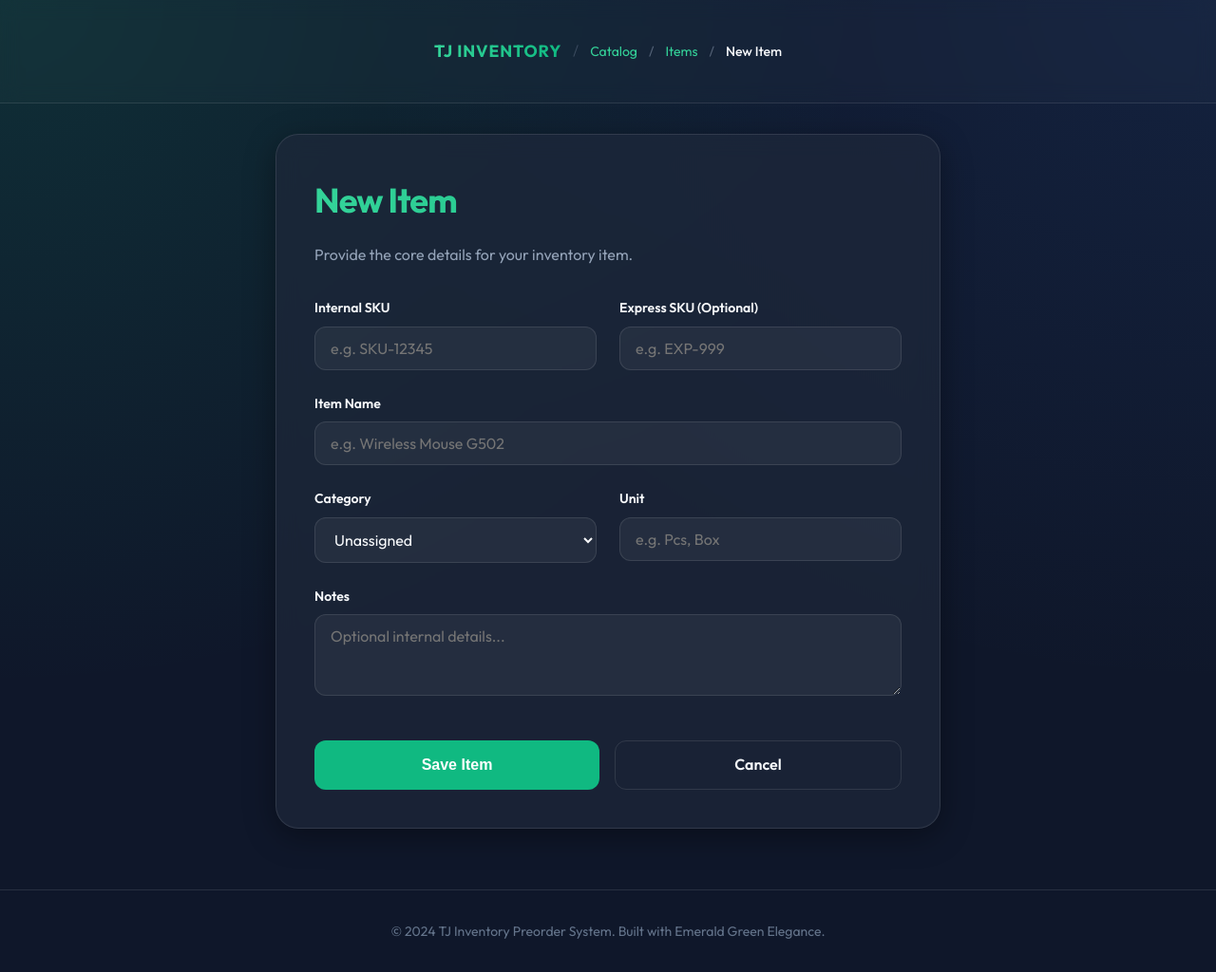
After one commit to lockdoor/tj_inventory, a Django app: page /catalog/items/create/ in a window 1280 px wide. The commit adds this page. Shown: the whole page at 95% size. Run offline with Django 5.2, Linux system fonts and the light colour scheme; the visitor is signed in with stand-in values (Sample User, id 1); data that the repository does not hold is empty.

Commit message:
feat: catalog app item create update

```diff
--- a/django/app/settings.py
+++ b/django/app/settings.py
@@ -25,7 +25,7 @@ SECRET_KEY = 'django-insecure-@^^t-d7mro5+njw5mo(sjsy%ioftgv*gyf1!_z*%rhd=0@ssi2
 # SECURITY WARNING: don't run with debug turned on in production!
 DEBUG = True
 
-ALLOWED_HOSTS = ['localhost', '127.0.0.1', '192.168.12.57']
+ALLOWED_HOSTS = ['localhost', '127.0.0.1', '192.168.12.57', '10.18.207.135']
 
 
 # Application definition
--- a/django/catalog/forms/__init__.py
+++ b/django/catalog/forms/__init__.py
@@ -0,0 +1,2 @@
+from .category_form import CategoryForm
+from .item_form import ItemForm
--- /dev/null
+++ b/django/catalog/forms/item_form.py
@@ -0,0 +1,46 @@
+from django import forms
+from catalog.models import Item, Category
+
+class ItemForm(forms.ModelForm):
+    """
+    Form for creating and updating Items.
+    Styled for the Emerald Green glassmorphism theme.
+    """
+    class Meta:
+        model = Item
+        fields = ['category', 'sku', 'express_sku', 'name', 'unit', 'note']
+        widgets = {
+            'category': forms.Select(attrs={
+                'class': 'form-select'
+            }),
+            'sku': forms.TextInput(attrs={
+                'placeholder': 'Unique internal SKU',
+                'class': 'form-input uppercase'
+            }),
+            'express_sku': forms.TextInput(attrs={
+                'placeholder': 'Optional Express system SKU',
+                'class': 'form-input uppercase'
+            }),
+            'name': forms.TextInput(attrs={
+                'placeholder': 'e.g. iPhone 15 Pro Max',
+                'class': 'form-input'
+            }),
+            'unit': forms.TextInput(attrs={
+                'placeholder': 'e.g. Pcs, Box, Set',
+                'class': 'form-input'
+            }),
+            'note': forms.Textarea(attrs={
+                'placeholder': 'Optional internal notes...',
+                'rows': 3,
+                'class': 'form-textarea'
+            }),
+        }
+
+    def __init__(self, *args, **kwargs):
+        super().__init__(*args, **kwargs)
+        # Filter category to only active categories
+        self.fields['category'].queryset = Category.objects.filter(
+            is_deleted=False,
+            status=Category.Status.ACTIVE
+        )
+        self.fields['category'].empty_label = "Unassigned"
--- /dev/null
+++ b/django/catalog/templates/catalog/item_form.html
@@ -0,0 +1,159 @@
+{% extends "base.html" %}
+
+{% block title %}{{ title }} - TJ Inventory{% endblock %}
+
+{% block breadcrumbs %}
+<a href="{% url 'catalog:catalog-overview' %}" style="color: var(--primary-light); text-decoration: none;">Catalog</a>
+<span style="color: var(--text-dim); opacity: 0.5;">/</span>
+<a href="{% url 'catalog:item-list' %}" style="color: var(--primary-light); text-decoration: none;">Items</a>
+<span style="color: var(--text-dim); opacity: 0.5;">/</span>
+<span style="color: var(--text-main); font-weight: 500;">{{ title }}</span>
+{% endblock %}
+
+{% block content %}
+<div class="container-sm">
+    <div class="glass-card" style="max-width: 700px; margin: 0 auto;">
+        <!-- Header -->
+        <div style="margin-bottom: 2rem;">
+            <h1 class="text-gradient" style="font-size: 2.25rem; font-weight: 700;">{{ title }}</h1>
+            <p style="color: var(--text-dim); margin-top: 0.5rem;">Provide the core details for your inventory item.</p>
+        </div>
+
+        <form method="post" novalidate>
+            {% csrf_token %}
+
+            {% if form.non_field_errors %}
+                <div class="alert alert-error" style="margin-bottom: 1.5rem;">
+                    {% for error in form.non_field_errors %}
+                        <p>{{ error }}</p>
+                    {% endfor %}
+                </div>
+            {% endif %}
+
+            <div style="display: grid; grid-template-columns: 1fr 1fr; gap: 1.5rem;">
+                <!-- SKU -->
+                <div class="form-group" style="margin-bottom: 1.5rem; grid-column: span 1;">
+                    <label for="{{ form.sku.id_for_label }}" style="display: block; margin-bottom: 0.5rem; font-weight: 600; color: var(--text-main);">
+                        Internal SKU
+                    </label>
+                    <input type="text"
+                           name="{{ form.sku.name }}"
+                           id="{{ form.sku.id_for_label }}"
+                           class="form-control uppercase {% if form.sku.errors %}is-invalid{% endif %}"
+                           placeholder="e.g. SKU-12345"
+                           value="{{ form.sku.value|default:'' }}">
+                    {% if form.sku.errors %}
+                        <div style="color: var(--error); font-size: 0.8rem; margin-top: 0.3rem;">
+                            {{ form.sku.errors.0 }}
+                        </div>
+                    {% endif %}
+                </div>
+
+                <!-- Express SKU -->
+                <div class="form-group" style="margin-bottom: 1.5rem; grid-column: span 1;">
+                    <label for="{{ form.express_sku.id_for_label }}" style="display: block; margin-bottom: 0.5rem; font-weight: 600; color: var(--text-main);">
+                        Express SKU (Optional)
+                    </label>
+                    <input type="text"
+                           name="{{ form.express_sku.name }}"
+                           id="{{ form.express_sku.id_for_label }}"
+                           class="form-control uppercase {% if form.express_sku.errors %}is-invalid{% endif %}"
+                           placeholder="e.g. EXP-999"
+                           value="{{ form.express_sku.value|default:'' }}">
+                    {% if form.express_sku.errors %}
+                        <div style="color: var(--error); font-size: 0.8rem; margin-top: 0.3rem;">
+                            {{ form.express_sku.errors.0 }}
+                        </div>
+                    {% endif %}
+                </div>
+            </div>
+
+            <!-- Item Name -->
+            <div class="form-group" style="margin-bottom: 1.5rem;">
+                <label for="{{ form.name.id_for_label }}" style="display: block; margin-bottom: 0.5rem; font-weight: 600; color: var(--text-main);">
+                    Item Name
+                </label>
+                <input type="text"
+                       name="{{ form.name.name }}"
+                       id="{{ form.name.id_for_label }}"
+                       class="form-control {% if form.name.errors %}is-invalid{% endif %}"
+                       placeholder="e.g. Wireless Mouse G502"
+                       value="{{ form.name.value|default:'' }}">
+                {% if form.name.errors %}
+                    <div style="color: var(--error); font-size: 0.8rem; margin-top: 0.3rem;">
+                        {{ form.name.errors.0 }}
+                    </div>
+                {% endif %}
+            </div>
+
+            <div style="display: grid; grid-template-columns: 1fr 1fr; gap: 1.5rem;">
+                <!-- Category -->
+                <div class="form-group" style="margin-bottom: 1.5rem;">
+                    <label for="{{ form.category.id_for_label }}" style="display: block; margin-bottom: 0.5rem; font-weight: 600; color: var(--text-main);">
+                        Category
+                    </label>
+                    <select name="{{ form.category.name }}"
+                            id="{{ form.category.id_for_label }}"
+                            class="form-control {% if form.category.errors %}is-invalid{% endif %}">
+                        {% for value, label in form.fields.category.choices %}
+                            <option value="{{ value }}" {% if form.category.value|stringformat:"s" == value|stringformat:"s" %}selected{% endif %}>
+                                {{ label }}
+                            </option>
+                        {% endfor %}
+                    </select>
+                    {% if form.category.errors %}
+                        <div style="color: var(--error); font-size: 0.8rem; margin-top: 0.3rem;">
+                            {{ form.category.errors.0 }}
+                        </div>
+                    {% endif %}
+                </div>
+
+                <!-- Unit -->
+                <div class="form-group" style="margin-bottom: 1.5rem;">
+                    <label for="{{ form.unit.id_for_label }}" style="display: block; margin-bottom: 0.5rem; font-weight: 600; color: var(--text-main);">
+                        Unit
+                    </label>
+                    <input type="text"
+                           name="{{ form.unit.name }}"
+                           id="{{ form.unit.id_for_label }}"
+                           class="form-control {% if form.unit.errors %}is-invalid{% endif %}"
+                           placeholder="e.g. Pcs, Box"
+                           value="{{ form.unit.value|default:'' }}">
+                    {% if form.unit.errors %}
+                        <div style="color: var(--error); font-size: 0.8rem; margin-top: 0.3rem;">
+                            {{ form.unit.errors.0 }}
+                        </div>
+                    {% endif %}
+                </div>
+            </div>
+
+            <!-- Note -->
+            <div class="form-group" style="margin-bottom: 1.5rem;">
+                <label for="{{ form.note.id_for_label }}" style="display: block; margin-bottom:0.5rem; font-weight: 600; color: var(--text-main);">
+                    Notes
+                </label>
+                <textarea name="{{ form.note.name }}"
+                          id="{{ form.note.id_for_label }}"
+                          class="form-control {% if form.note.errors %}is-invalid{% endif %}"
+                          rows="3"
+                          placeholder="Optional internal details...">{{ form.note.value|default:'' }}</textarea>
+                {% if form.note.errors %}
+                    <div style="color: var(--error); font-size: 0.8rem; margin-top: 0.3rem;">
+                        {{ form.note.errors.0 }}
+                    </div>
+                {% endif %}
+            </div>
+
+            <!-- Actions -->
+            <div style="margin-top: 2.5rem; display: flex; gap: 1rem;">
+                <button type="submit" class="btn btn-primary" style="flex: 1;">
+                    Save Item
+                </button>
+                <a href="{% url 'catalog:item-list' %}" class="btn btn-outline" style="flex: 1; text-align: center; text-decoration: none;">
+                    Cancel
+                </a>
+            </div>
+        </form>
+    </div>
+</div>
+{% endblock %}
--- a/django/catalog/templates/catalog/item_list.html
+++ b/django/catalog/templates/catalog/item_list.html
@@ -18,7 +18,7 @@
         </div>
         <div style="display: flex; gap: 1rem;">
             {% if perms.catalog.add_item %}
-                <a href="#" class="btn btn-primary" style="display: inline-flex; align-items: center; gap: 0.5rem; text-decoration: none;">
+                <a href="{% url 'catalog:item-create' %}" class="btn btn-primary" style="display: inline-flex; align-items: center; gap: 0.5rem; text-decoration: none;">
                     <svg xmlns="http://www.w3.org/2000/svg" width="20" height="20" viewBox="0 0 24 24" fill="none" stroke="currentColor" stroke-width="2.5" stroke-linecap="round" stroke-linejoin="round"><line x1="12" y1="5" x2="12" y2="19"></line><line x1="5" y1="12" x2="19" y2="12"></line></svg>
                     Add Item
                 </a>
@@ -69,7 +69,7 @@
                         <td style="padding: 1.25rem 1.5rem; text-align: right;">
                             <div style="display: flex; gap: 0.5rem; justify-content: flex-end;">
                                 {% if perms.catalog.change_item %}
-                                    <a href="#" class="btn btn-icon" title="Update">
+                                    <a href="{% url 'catalog:item-update' item.pk %}" class="btn btn-icon" title="Update">
                                         <svg xmlns="http://www.w3.org/2000/svg" width="16" height="16" viewBox="0 0 24 24" fill="none" stroke="currentColor" stroke-width="2" stroke-linecap="round" stroke-linejoin="round"><path d="M11 4H4a2 2 0 0 0-2 2v14a2 2 0 0 0 2 2h14a2 2 0 0 0 2-2v-7"></path><path d="M18.5 2.5a2.121 2.121 0 0 1 3 3L12 15l-4 1 1-4 9.5-9.5z"></path></svg>
                                     </a>
                                 {% endif %}
@@ -86,7 +86,7 @@
                         <td colspan="6" style="padding: 4rem 1.5rem; text-align: center;">
                             <div style="color: var(--text-muted); font-size: 1.1rem; margin-bottom: 1.5rem;">No items found in the catalogue.</div>
                             {% if perms.catalog.add_item %}
-                                <a href="#" class="btn btn-primary" style="text-decoration: none;">Create Your First Item</a>
+                                <a href="{% url 'catalog:item-create' %}" class="btn btn-primary" style="text-decoration: none;">Create Your First Item</a>
                             {% endif %}
                         </td>
                     </tr>
--- a/django/catalog/templates/catalog/overview.html
+++ b/django/catalog/templates/catalog/overview.html
@@ -75,7 +75,7 @@
             <div style="display: flex; gap: 1rem;">
                 <a href="{% url 'catalog:item-list' %}" class="btn btn-primary" style="flex: 1; text-align: center; text-decoration: none;">View Items</a>
                 {% if perms.catalog.add_item %}
-                    <a href="#" class="btn btn-outline" style="flex: 1; text-align: center; text-decoration: none;">+ Add Item</a>
+                    <a href="{% url 'catalog:item-create' %}" class="btn btn-outline" style="flex: 1; text-align: center; text-decoration: none;">+ Add Item</a>
                 {% endif %}
             </div>
         </div>
--- a/django/catalog/urls.py
+++ b/django/catalog/urls.py
@@ -8,7 +8,7 @@ from catalog.views.category_views import (
     CategoryTrashListView,
     CategoryRestoreView
 )
-from catalog.views.item_views import ItemListView
+from catalog.views.item_views import ItemListView, ItemCreateView, ItemUpdateView
 from catalog.views.catalog_views import CatalogOverviewView
 
 app_name = 'catalog'
@@ -28,4 +28,6 @@ urlpatterns = [
 
     # Items
     path('items/', ItemListView.as_view(), name='item-list'),
+    path('items/create/', ItemCreateView.as_view(), name='item-create'),
+    path('items/<int:pk>/update/', ItemUpdateView.as_view(), name='item-update'),
 ]
--- a/django/catalog/views/item_views.py
+++ b/django/catalog/views/item_views.py
@@ -1,8 +1,9 @@
-from django.shortcuts import render
-from django.views.generic import ListView
+from django.urls import reverse_lazy
+from django.views.generic import ListView, CreateView, UpdateView
 from django.contrib.auth.mixins import LoginRequiredMixin, PermissionRequiredMixin
 from catalog.models import Item
 from catalog.services.item_service import ItemService
+from catalog.forms import ItemForm
 
 class ItemListView(LoginRequiredMixin, PermissionRequiredMixin, ListView):
     """
@@ -20,3 +21,66 @@ class ItemListView(LoginRequiredMixin, PermissionRequiredMixin, ListView):
         Return active items with optimized category lookups.
         """
         return ItemService.list_active()
+
+class ItemCreateView(LoginRequiredMixin, PermissionRequiredMixin, CreateView):
+    """
+    Form view for creating a new item.
+    Utilizes ItemService for creation logic and audit tracking.
+    """
+    model = Item
+    form_class = ItemForm
+    template_name = 'catalog/item_form.html'
+    success_url = reverse_lazy('catalog:item-list')
+    permission_required = 'catalog.add_item'
+    raise_exception = True
+
+    def get_context_data(self, **kwargs):
+        context = super().get_context_data(**kwargs)
+        context['title'] = 'New Item'
+        return context
+
+    def form_valid(self, form):
+        """
+        Override form_valid to use ItemService for creation.
+        """
+        data = form.cleaned_data
+        self.object = ItemService.create(
+            sku=data['sku'],
+            name=data['name'],
+            unit=data['unit'],
+            user=self.request.user,
+            category=data['category'],
+            express_sku=data['express_sku'],
+            note=data['note']
+        )
+        from django.http import HttpResponseRedirect
+        return HttpResponseRedirect(self.get_success_url())
+
+class ItemUpdateView(LoginRequiredMixin, PermissionRequiredMixin, UpdateView):
+    """
+    Form view for updating an existing item.
+    Utilizes ItemService for update logic and audit tracking.
+    """
+    model = Item
+    form_class = ItemForm
+    template_name = 'catalog/item_form.html'
+    success_url = reverse_lazy('catalog:item-list')
+    permission_required = 'catalog.change_item'
+    raise_exception = True
+
+    def get_context_data(self, **kwargs):
+        context = super().get_context_data(**kwargs)
+        context['title'] = f"Update {self.object.name}"
+        return context
+
+    def form_valid(self, form):
+        """
+        Override form_valid to use ItemService for update.
+        """
+        self.object = ItemService.update(
+            self.object,
+            user=self.request.user,
+            **form.cleaned_data
+        )
+        from django.http import HttpResponseRedirect
+        return HttpResponseRedirect(self.get_success_url())
```
Also changed, not shown: django/tests/catalog/views/test_item_views.py (+87 -0 lines).
